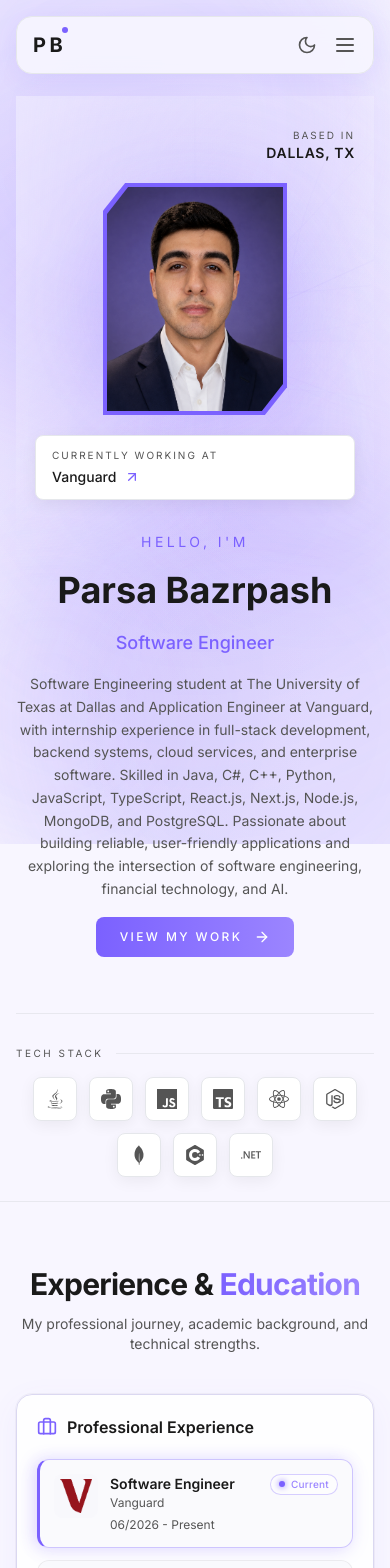
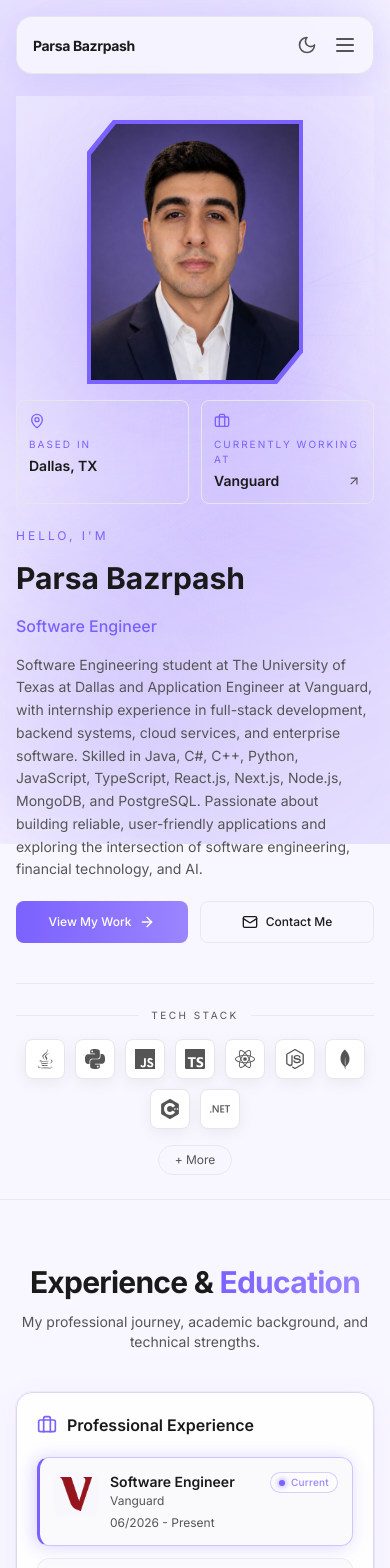
Before and after one commit to ParsaBazrpash/ParsaBazrpash, a Next.js app: page / in a window 390 px wide. Shown: the top 1568 px of the page. Built offline with nearby package versions, Linux system fonts and the light colour scheme.

Commit message:
design added for mobile

```diff
--- a/src/app/components/Navbar.tsx
+++ b/src/app/components/Navbar.tsx
@@ -52,11 +52,9 @@ export function Navbar() {
         <div className="px-4 sm:px-6">
           <div className="flex items-center justify-between h-14 md:h-16">
             {/* Logo */}
-            <Link href="/" className="flex items-center gap-1 group">
-              <span className="text-xl font-bold text-foreground tracking-tight">P</span>
-              <span className="relative text-xl font-bold text-foreground tracking-tight">
-                B
-                <span className="absolute -top-1 -right-1.5 w-1.5 h-1.5 rounded-full bg-accent" />
+            <Link href="/" className="group">
+              <span className="text-sm sm:text-base font-bold text-foreground tracking-tight whitespace-nowrap">
+                Parsa Bazrpash
               </span>
             </Link>
 
--- a/src/app/components/TechStackIcons.tsx
+++ b/src/app/components/TechStackIcons.tsx
@@ -25,11 +25,11 @@ const stacks: { name: string; Icon: IconType }[] = [
 
 export function TechStackIcons() {
   return (
-    <div className="flex items-center gap-3 sm:gap-4 flex-wrap justify-center sm:justify-start">
+    <div className="flex items-center gap-2.5 sm:gap-4 flex-wrap justify-center lg:justify-start">
       {stacks.map(({ name, Icon }) => (
         <div
           key={name}
-          className="flex items-center justify-center w-11 h-11 sm:w-12 sm:h-12 rounded-lg bg-surface border border-border-subtle/50 card-surface text-muted hover:text-accent transition-colors"
+          className="flex items-center justify-center w-10 h-10 sm:w-12 sm:h-12 rounded-lg bg-surface border border-border-subtle/50 card-surface text-muted hover:text-accent transition-colors flex-shrink-0"
           title={name}
         >
           <Icon className="w-5 h-5 sm:w-6 sm:h-6" />
--- a/src/app/page.tsx
+++ b/src/app/page.tsx
@@ -281,24 +281,24 @@ export default function Home() {
       {/* ─── Hero ─── */}
       <section
         id="home"
-        className="relative min-h-screen pt-24 sm:pt-28 lg:pt-32 px-4 sm:px-6 lg:px-8 overflow-hidden"
+        className="relative lg:min-h-screen pt-24 sm:pt-28 lg:pt-32 px-4 sm:px-6 lg:px-8 overflow-hidden"
       >
-        <div className="relative z-10 max-w-7xl mx-auto flex flex-col justify-center min-h-[calc(100vh-4rem)] sm:min-h-[calc(100vh-5rem)]">
+        <div className="relative z-10 max-w-7xl mx-auto flex flex-col justify-center lg:min-h-[calc(100vh-5rem)]">
           <div className="relative">
             <HeroMapBackground />
-            <div className="relative z-10 grid lg:grid-cols-2 gap-8 sm:gap-12 lg:gap-8 items-center py-8 sm:py-12 lg:py-0">
+            <div className="relative z-10 grid lg:grid-cols-2 gap-6 sm:gap-12 lg:gap-8 items-center py-6 sm:py-12 lg:py-0">
             {/* Left Content */}
-            <div className="space-y-4 sm:space-y-6 order-2 lg:order-1 text-center lg:text-left">
-              <p className="text-sm tracking-[0.25em] text-accent uppercase">
+            <div className="space-y-4 sm:space-y-6 order-2 lg:order-1 text-left">
+              <p className="text-xs sm:text-sm tracking-[0.25em] text-accent uppercase">
                 Hello, I&apos;m
               </p>
-              <h1 className="text-4xl xs:text-5xl sm:text-6xl lg:text-7xl font-bold leading-tight">
+              <h1 className="text-3xl sm:text-5xl lg:text-7xl font-bold leading-tight">
                 Parsa Bazrpash
               </h1>
-              <h2 className="text-lg sm:text-xl md:text-2xl text-accent font-medium">
+              <h2 className="text-base sm:text-xl md:text-2xl text-accent font-medium">
                 Software Engineer
               </h2>
-              <p className="text-muted leading-relaxed max-w-lg mx-auto lg:mx-0 text-sm sm:text-base">
+              <p className="text-muted leading-relaxed max-w-lg text-sm sm:text-base">
                 Software Engineering student at The University of Texas at Dallas and Application
                 Engineer at Vanguard, with internship experience in full-stack development, backend
                 systems, cloud services, and enterprise software. Skilled in Java, C#, C++, Python,
@@ -306,9 +306,25 @@ export default function Home() {
                 Passionate about building reliable, user-friendly applications and exploring the
                 intersection of software engineering, financial technology, and AI.
               </p>
+              <div className="flex flex-row gap-3 pt-1 lg:hidden">
+                <Link
+                  href="#projects"
+                  className="inline-flex items-center justify-center gap-2 px-4 py-3 rounded-lg bg-gradient-to-r from-accent to-accent-light text-white text-xs font-medium hover:opacity-90 transition-opacity group flex-1"
+                >
+                  View My Work
+                  <ArrowRight className="w-4 h-4 group-hover:translate-x-1 transition-transform" />
+                </Link>
+                <Link
+                  href="#contact"
+                  className="inline-flex items-center justify-center gap-2 px-4 py-3 rounded-lg border border-border-subtle text-foreground text-xs font-medium hover:border-accent transition-colors flex-1"
+                >
+                  <Mail className="w-4 h-4" />
+                  Contact Me
+                </Link>
+              </div>
               <Link
                 href="#projects"
-                className="inline-flex items-center gap-3 px-6 py-3 rounded-lg bg-gradient-to-r from-accent to-accent-light text-white text-xs tracking-[0.2em] font-medium hover:opacity-90 transition-opacity group mx-auto lg:mx-0"
+                className="hidden lg:inline-flex items-center gap-3 px-6 py-3 rounded-lg bg-gradient-to-r from-accent to-accent-light text-white text-xs tracking-[0.2em] font-medium hover:opacity-90 transition-opacity group"
               >
                 VIEW MY WORK
                 <ArrowRight className="w-4 h-4 group-hover:translate-x-1 transition-transform" />
@@ -316,9 +332,9 @@ export default function Home() {
             </div>
 
             {/* Right Content — Profile */}
-            <div className="relative order-1 lg:order-2 flex flex-col items-center lg:items-end gap-5 sm:gap-6 w-full max-w-xs sm:max-w-none mx-auto lg:mx-0 lg:max-w-none">
-              {/* Location */}
-              <div className="w-full flex justify-end lg:absolute lg:top-0 lg:right-8 z-10">
+            <div className="relative order-1 lg:order-2 flex flex-col items-center lg:items-end gap-4 sm:gap-6 w-full max-w-sm sm:max-w-none mx-auto lg:mx-0 lg:max-w-none">
+              {/* Location — desktop only */}
+              <div className="hidden lg:flex w-full justify-end lg:absolute lg:top-0 lg:right-8 z-10">
                 <div className="text-right">
                   <p className="text-[10px] tracking-[0.2em] text-muted uppercase">Based in</p>
                   <p className="text-sm font-semibold tracking-wider">DALLAS, TX</p>
@@ -330,7 +346,7 @@ export default function Home() {
                 <div className="relative flex-shrink-0">
                   <div className="hero-profile-glow" aria-hidden />
                   <div className="p-1 bg-accent clip-image-frame relative z-[1]">
-                    <div className="relative w-44 h-56 xs:w-48 xs:h-60 sm:w-56 sm:h-72 md:w-64 md:h-80 lg:w-72 lg:h-96 clip-image-frame overflow-hidden bg-accent">
+                    <div className="relative w-52 h-64 sm:w-56 sm:h-72 md:w-64 md:h-80 lg:w-72 lg:h-96 clip-image-frame overflow-hidden bg-accent">
                       <Image
                         src="/images/linkedin-prof2.png"
                         alt="Parsa Bazrpash"
@@ -342,14 +358,35 @@ export default function Home() {
                   </div>
                 </div>
 
-                {/* Rotating Badge */}
-                <div className="hidden xs:block flex-shrink-0">
+                {/* Rotating Badge — desktop only */}
+                <div className="hidden lg:flex flex-shrink-0">
                   <RotatingBadge />
                 </div>
               </div>
 
-              {/* Learning Card */}
-              <div className="w-full sm:w-auto px-4 py-3 rounded-lg bg-surface border border-border-subtle/60 card-surface lg:absolute lg:-bottom-2 lg:right-4">
+              {/* Info cards — mobile only */}
+              <div className="grid grid-cols-2 gap-3 w-full lg:hidden">
+                <div className="p-3 rounded-lg border border-border-subtle/60 bg-surface/40">
+                  <MapPin className="w-4 h-4 text-accent mb-2" />
+                  <p className="text-[10px] tracking-[0.2em] text-accent uppercase mb-1">
+                    Based In
+                  </p>
+                  <p className="text-sm font-semibold">Dallas, TX</p>
+                </div>
+                <div className="p-3 rounded-lg border border-border-subtle/60 bg-surface/40">
+                  <Briefcase className="w-4 h-4 text-accent mb-2" />
+                  <p className="text-[10px] tracking-[0.2em] text-accent uppercase mb-1">
+                    Currently Working At
+                  </p>
+                  <div className="flex items-center justify-between gap-1">
+                    <p className="text-sm font-semibold">Vanguard</p>
+                    <ArrowUpRight className="w-3.5 h-3.5 text-muted flex-shrink-0" />
+                  </div>
+                </div>
+              </div>
+
+              {/* Working card — desktop only */}
+              <div className="hidden lg:block w-full sm:w-auto px-4 py-3 rounded-lg bg-surface border border-border-subtle/60 card-surface lg:absolute lg:-bottom-2 lg:right-4">
                 <p className="text-[10px] tracking-[0.2em] text-muted uppercase mb-1">
                   Currently Working At
                 </p>
@@ -363,15 +400,24 @@ export default function Home() {
           </div>
 
           {/* Tech Stack + Quote */}
-          <div className="flex flex-col sm:flex-row items-start sm:items-end justify-between gap-6 sm:gap-8 pt-8 sm:pt-12 pb-6 sm:pb-8 border-t border-border-subtle mt-6 sm:mt-8">
+          <div className="flex flex-col sm:flex-row items-start sm:items-end justify-between gap-6 sm:gap-8 pt-6 sm:pt-12 pb-6 sm:pb-8 border-t border-border-subtle mt-4 sm:mt-8">
             <div className="flex-1 min-w-0 w-full">
-              <div className="flex items-center gap-3 sm:gap-4 mb-4 sm:mb-5">
+              <div className="flex items-center gap-3 sm:gap-4 mb-4 sm:mb-5 justify-center lg:justify-start">
+                <div className="flex-1 h-px bg-border-subtle lg:hidden" />
                 <p className="text-[10px] tracking-[0.25em] text-muted uppercase whitespace-nowrap">
                   Tech Stack
                 </p>
                 <div className="flex-1 h-px bg-border-subtle" />
               </div>
               <TechStackIcons />
+              <div className="flex justify-center lg:hidden mt-4">
+                <Link
+                  href="#experience"
+                  className="inline-flex items-center gap-1.5 px-4 py-1.5 rounded-full border border-border-subtle text-xs text-muted hover:border-accent hover:text-accent transition-colors"
+                >
+                  + More
+                </Link>
+              </div>
             </div>
             <div className="hidden sm:flex items-center gap-4 max-w-xs">
               <div className="w-px h-10 bg-accent flex-shrink-0" />
```
